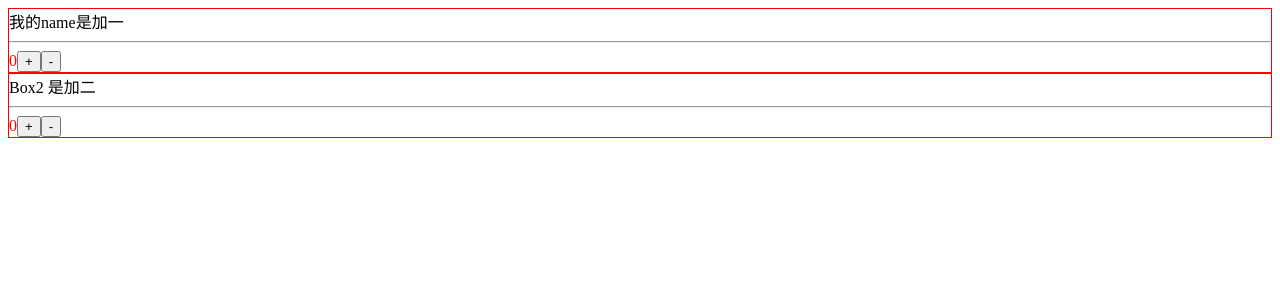
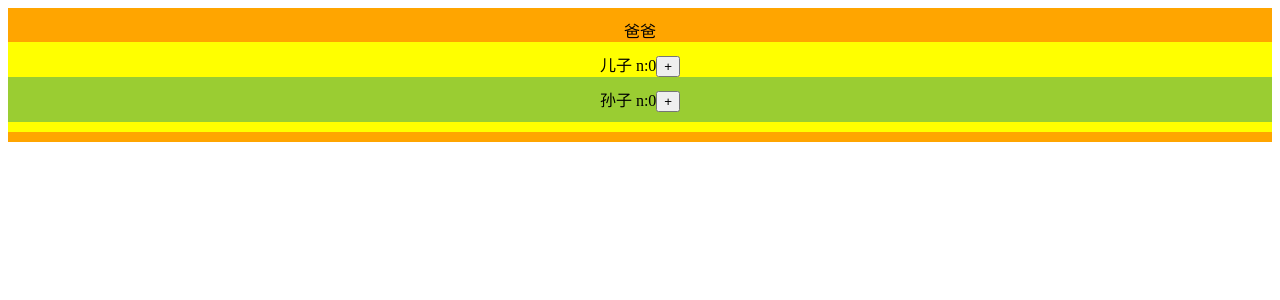
Before and after one commit to gjf610/react-demo-01, a React (Create React App) app: page / in a window 1280 px wide. Shown: the top 300 px of the page. Built offline with nearby package versions, Linux system fonts and the light colour scheme.

Commit message:
added component style

```diff
--- a/src/App.css
+++ b/src/App.css
@@ -30,6 +30,19 @@
 .red {
   color: red;
 }
+.App {
+  background-color: orange;
+  padding: 10px 0;
+}
+.Son {
+  background-color: yellow;
+  padding: 10px 0;
+
+}
+.Grandson {
+  background-color: yellowgreen;
+  padding: 10px 0;
+}
 .parent {
   border: 1px solid red;
 }
--- a/src/index.js
+++ b/src/index.js
@@ -6,73 +6,42 @@ import './App.css'
 
 function App() {
   return (
-    <>
-      <Box1 name="加一" />
-      <Box2 name="加二" />
-    </>
+    <div className="App">
+      爸爸
+      <Son />
+    </div>
   )
 }
-class Box1 extends React.Component {
-  constructor(props) {
-    super(props)
+class Son extends React.Component {
+  constructor() {
+    super()
     this.state = {
-      number: 0
+      n: 0
     }
   }
   add() {
-    this.setState({ number: this.state.number += 1 })
-    // 优点：setState可以对更新进行优化，
-    // 如果下面写render函数会频繁调用render函数而导致页面卡顿
-    // 缺点：setState是异步更新
-    //
+    this.setState({ n: this.state.n + 1 })
   }
-
   minus() {
-    this.setState({ number: this.state.number -= 1 })
+    this.setState({ n: this.state.n - 1 })
   }
   render() {
     return (
-      <div className="parent">
-        我的name是{this.props.name}
-        <hr />
-        <span className="red">{this.state.number}</span>
-        <button onClick={this.add.bind(this)}>+</button>
-        {/* onClick.bind(undefind) */}
-
-        <button onClick={this.minus.bind(this)}>-</button>
-      </div>
-    )
-  }
-
-}
-class Box2 extends React.Component {
-  constructor(props) {
-    super(props)
-    this.state = {
-      number: 0
-    }
-  }
-  add() {
-    this.setState({ number: this.state.number += 2 })
-  }
-  minus() {
-    this.setState({ number: this.state.number -= 2 })
-  }
-  render() {
-    return (
-      <div className="parent">
-        Box2 是{this.props.name}
-        <hr />
-        <span className="red">{this.state.number}</span>
-        <button onClick={this.add.bind(this)}>+</button>
-        <button onClick={this.minus.bind(this)}>-</button>
+      <div className="Son">
+        儿子 n:{this.state.n}
+        <button onClick={() => this.add()}>+</button>
+        <Grandson />
       </div>
     )
   }
 }
-render()
-function render() {
-  ReactDOM.render(<App />,
-    document.getElementById('root')
-  );
+const Grandson = () => {
+  const [n, setN] = React.useState(0)
+  return (
+    <div className="Grandson">
+      孙子 n:{n}
+      <button onClick={() => setN(n + 1)}>+</button>
+    </div>
+  )
 }
+ReactDOM.render(<App />, document.getElementById('root'));
```
